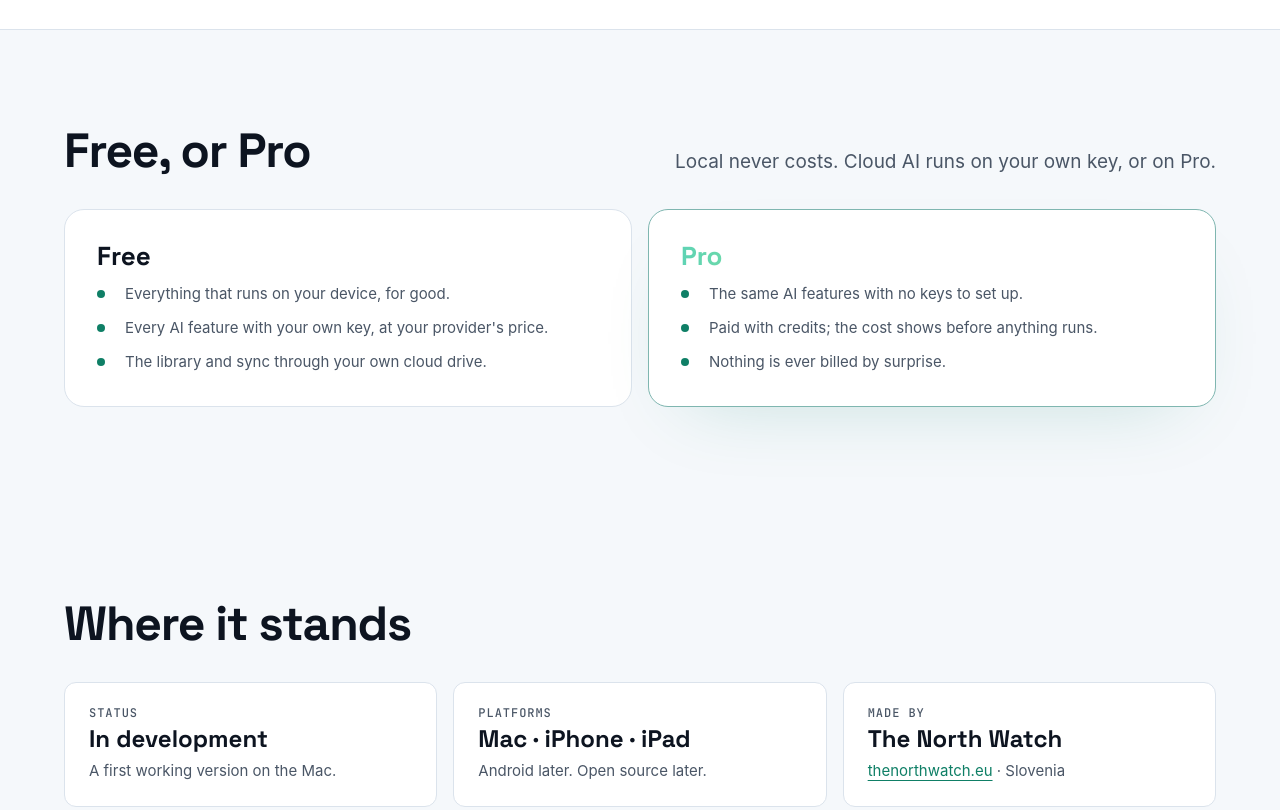
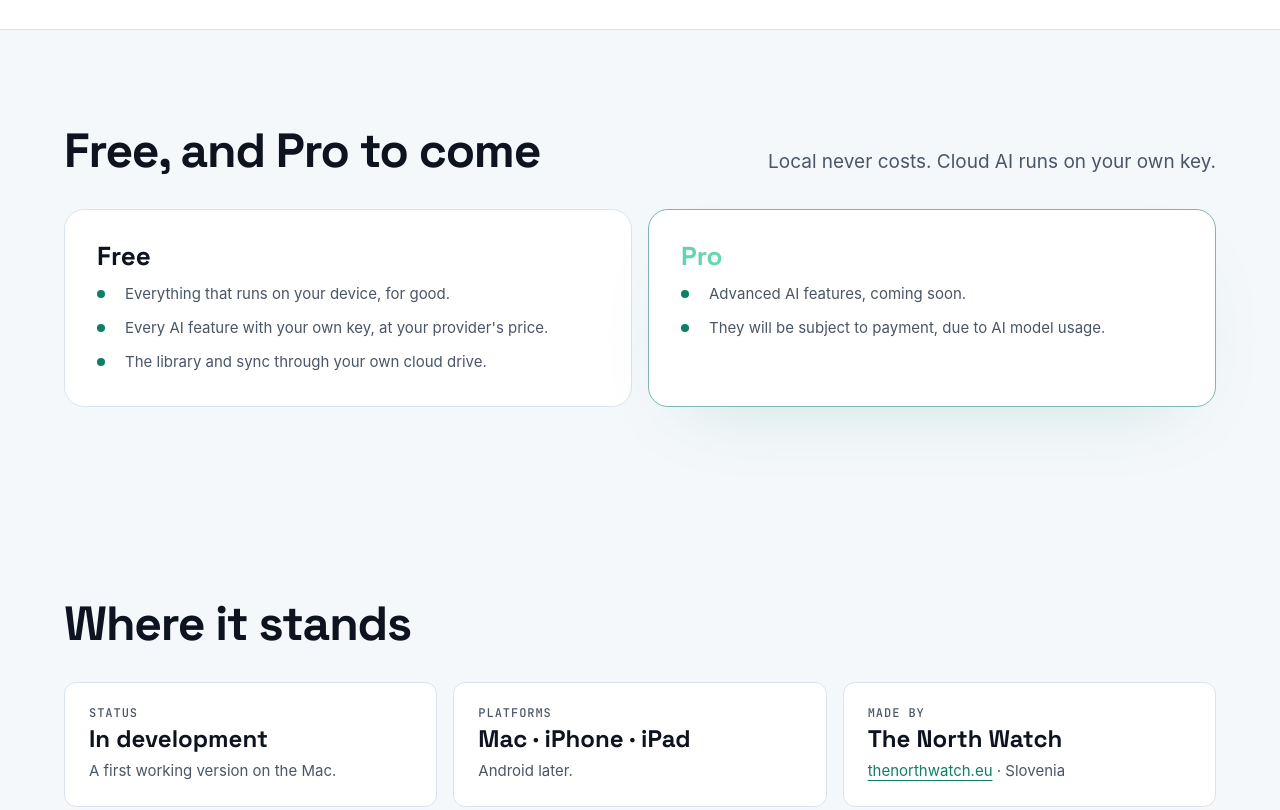
Before and after one commit to svizi29/northlight-site, a plain HTML site: page index.html in a window 1280 px wide. Shown: the part 2993-3803 px from the top of the page. Drawn offline with Linux system fonts and the light colour scheme.

Commit message:
site: 9f58d86 from north-watch-web

```diff
--- a/index.html
+++ b/index.html
@@ -104,10 +104,10 @@
 
   <section class="section" id="pro" aria-labelledby="pro-title">
     <div class="wrap">
-      <div class="section-head reveal"><h2 class="h2" id="pro-title">Free, or Pro</h2><p class="lead">Local never costs. Cloud AI runs on your own key, or on Pro.</p></div>
+      <div class="section-head reveal"><h2 class="h2" id="pro-title">Free, and Pro to come</h2><p class="lead">Local never costs. Cloud AI runs on your own key.</p></div>
       <div class="tiers reveal">
         <div class="tier "><h3>Free</h3><ul><li><span>Everything that runs on your device, for good.</span></li><li><span>Every AI feature with your own key, at your provider&#x27;s price.</span></li><li><span>The library and sync through your own cloud drive.</span></li></ul></div>
-        <div class="tier tier--pro"><h3>Pro</h3><ul><li><span>The same AI features with no keys to set up.</span></li><li><span>Paid with credits; the cost shows before anything runs.</span></li><li><span>Nothing is ever billed by surprise.</span></li></ul></div>
+        <div class="tier tier--pro"><h3>Pro</h3><ul><li><span>Advanced AI features, coming soon.</span></li><li><span>They will be subject to payment, due to AI model usage.</span></li></ul></div>
       </div>
     </div>
   </section>
@@ -117,7 +117,7 @@
       <h2 class="h2 reveal" id="status-title" style="margin-bottom: var(--s6)">Where it stands</h2>
       <div class="facts reveal">
         <div class="fact"><span class="k">Status</span><span class="v">In development</span><p>A first working version on the Mac.</p></div>
-        <div class="fact"><span class="k">Platforms</span><span class="v">Mac · iPhone · iPad</span><p>Android later. Open source later.</p></div>
+        <div class="fact"><span class="k">Platforms</span><span class="v">Mac · iPhone · iPad</span><p>Android later.</p></div>
         <div class="fact"><span class="k">Made by</span><span class="v">The North Watch</span><p><a href="https://thenorthwatch.eu">thenorthwatch.eu</a> · Slovenia</p></div>
       </div>
     </div>
```
